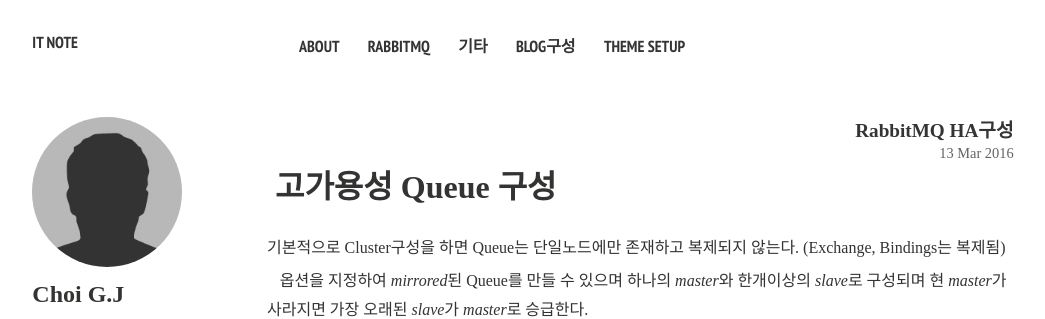
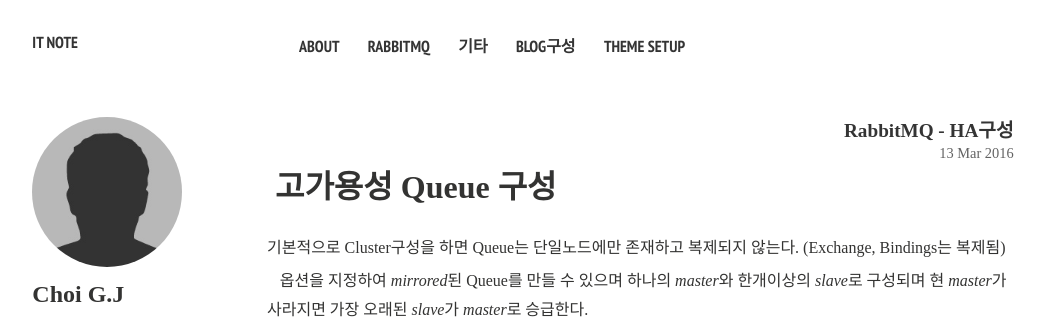
Before and after one commit to gjchoi/gjchoi.github.io, a Jekyll site: the page built from _posts/2016-03-13-rabbit-mq-HA구성.md, in a window 1280 px wide and 900 px high. Shown: the top 319 px of the window, without its empty margins (21-1066 px from the left). Built offline with Jekyll 4.4.1, drawn with Linux system fonts in a browser that asks for light colours; nearby versions of some CDN libraries; comment, search, counter and statistics services are not loaded; some of the changed text lies outside the part shown.

```diff
--- a/_posts/2016-03-13-rabbit-mq-HA구성.md
+++ b/_posts/2016-03-13-rabbit-mq-HA구성.md
@@ -1,6 +1,6 @@
 ---
 layout: post
-title: RabbitMQ HA구성
+title: RabbitMQ - HA구성
 weight: 10
 excerpt: "Rabbit MQ의 HA Clustering을 통해 서비스의 가용성을 높이는 방법에 대해서 알아본다."
 tags: [rabbitMQ, oss]
```
